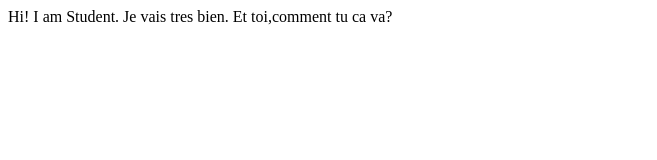
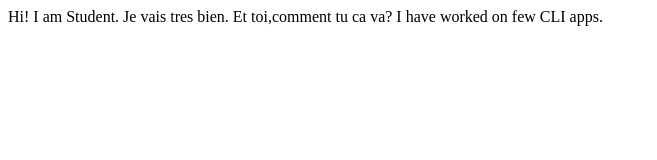
Before and after one commit to Anshuldhawan007/student-site, a plain HTML site: page index.html in a window 1280 px wide. Shown: the whole page, without its empty margins (0-657 px from the left). Drawn offline with Linux system fonts and the light colour scheme.

Commit message:
update details of project

```diff
--- a/index.html
+++ b/index.html
@@ -9,6 +9,8 @@
 
 <body>
     Hi! I am Student. Je vais tres bien. Et toi,comment tu ca va?
+
+    I have worked on few CLI apps.
 </body>
 
 </html>
```
